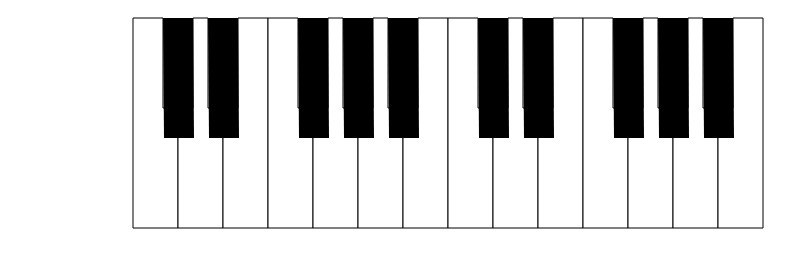
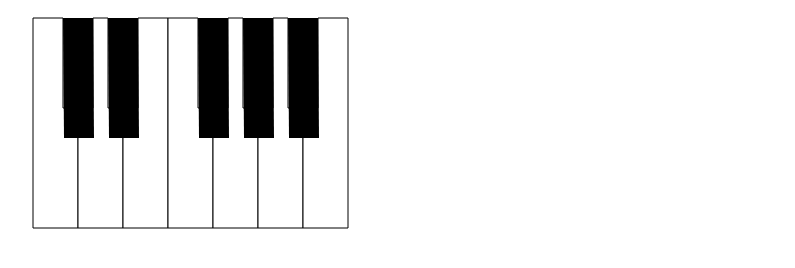
Before and after one commit to sarahtam718/piano-component, a plain HTML site: page index.html in a window 1280 px wide. Shown: the whole page, without its empty margins (75-870 px from the left). Drawn offline with nearby package versions, Linux system fonts and the light colour scheme.

Commit message:
one octave version

```diff
--- a/app.js
+++ b/app.js
@@ -1,11 +1,19 @@
 const keysPlayed = [];
 
 $(".pianoKey").click(function () {
+    // var keyData = $(this)[0].id;
     var keyData = $(this)[0].id;
-    keysPlayed.push(keyData);
-    console.log(keysPlayed)
-    // console.log(keyData);
+    // keysPlayed.push(keyData);
+    // console.log(keysPlayed)
+    console.log(keyData);
     // var audioClip = $("#c_octave1_audio")[0];
     // console.log("the sound: ", audioClip);
     // audioClip.play();
 });
+
+// NEXT STEPS
+// a. display what user has chosen
+    // a1. be able to manipulate that sequence? is this a back-end job?
+// b. play each sound with a specific key
+    // b1. use hash tables?
+// c. active class added/removed when played
--- a/index.html
+++ b/index.html
@@ -10,13 +10,15 @@
 </head>
 
 <body>
-    <!-- /*  mostly copied from ethan jarell */ -->
-    <svg class="piano" height="230" width="1000">
-        <polygon points="200,10 230,10 230,100 245,100 245,220 200,220 200,10" class="white pianoKey" id="0" />
+    <!-- /*  80% copied from ethan jarell */ -->
+    <div class="svg-container">
+        <svg class="piano">
+            <polygon points="200,10 230,10 230,100 245,100 245,220 200,220 200,10" class="white pianoKey" data-key="500"
+                id="0" />
 
 
-        <polygon points="245,100 260,100 260,10 275,10 275,100 290,100 290,220 245,220 245,100" class="white pianoKey"
-            id="2" />
+            <polygon points="245,100 260,100 260,10 275,10 275,100 290,100 290,220 245,220 245,100"
+                class="white pianoKey" id="2" />
 
 
             <polygon points="305,10 335,10 335,220 290,220 290,100 305,100 305,10" class="white pianoKey" id="5" />
@@ -25,16 +27,16 @@
             <polygon points="335,10 365,10 365,100 380,100 380,220 335,220 335,10" class="white pianoKey" id="6" />
 
 
-        <polygon points="380,100 395,100 395,10 410,10 410,100 425,100 425,220 380,220 380,100" class="white pianoKey"
-            id="8" />
+            <polygon points="380,100 395,100 395,10 410,10 410,100 425,100 425,220 380,220 380,100"
+                class="white pianoKey" id="8" />
 
 
-        <polygon points="425,100 440,100 440,10 455,10 455,100 470,100 470,220 425,220 425,100" class="white pianoKey"
-            id="10" />
+            <polygon points="425,100 440,100 440,10 455,10 455,100 470,100 470,220 425,220 425,100"
+                class="white pianoKey" id="10" />
 
             <polygon points="470,100 485,100 485,10 515,10 515,220 470,220 470,100" class="white pianoKey" id="12" />
 
-        <polygon points="515,10 545,10 545,100 560,100 560,220 515,220 515,10" class="white pianoKey" id="13" />
+            <!-- <polygon points="515,10 545,10 545,100 560,100 560,220 515,220 515,10" class="white pianoKey" id="13" />
 
             <polygon points="560,100 575,100 575,10 590,10 590,100 605,100 605,220 560,220" class="white pianoKey"
                 id="15" />
@@ -43,27 +45,28 @@
 
             <polygon points="650,10 680,10 680,100 695,100 695,220 650,220 650,10" class="white pianoKey" id="18" />
 
-        <polygon points="695,100 710,100 710,10 725,10 725,100 740,100 740,220 695,220 695,100" class="white pianoKey"
-            id="20" />
+            <polygon points="695,100 710,100 710,10 725,10 725,100 740,100 740,220 695,220 695,100"
+                class="white pianoKey" id="20" />
 
-        <polygon points="740,100 755,100 755,10 770,10 770,100 785,100 785,220 740,220 740,100" class="white pianoKey"
-            id="22" id="key5" />
+            <polygon points="740,100 755,100 755,10 770,10 770,100 785,100 785,220 740,220 740,100"
+                class="white pianoKey" id="22" id="key5" />
 
-        <polygon points="785,100 800,100 800,10 830,10 830,220 785,220 785,100" class="white pianoKey" id="24" />
+            <polygon points="785,100 800,100 800,10 830,10 830,220 785,220 785,100" class="white pianoKey" id="24" /> -->
 
             <polygon points="230,10 260,10 261,130 231,130 230,10" class="black pianoKey" id="2" />
             <polygon points="275,10 305,10 306,130 276,130 275,10" class="black pianoKey" id="4" />
             <polygon points="365,10 395,10 396,130 366,130 365,10" class="black pianoKey" id="7" />
             <polygon points="410,10 440,10 441,130 411,130 410,10" class="black pianoKey" id="9" />
             <polygon points="455,10 485,10 486,130 456,130 455,10" class="black pianoKey" id="11" />
-        <polygon points="545,10 575,10 576,130 546,130 545,10" class="black pianoKey" id="14" />
+            <!-- <polygon points="545,10 575,10 576,130 546,130 545,10" class="black pianoKey" id="14" />
             <polygon points="590,10 620,10 621,130 591,130 590,10" class="black pianoKey" id="18" />
             <polygon points="680,10 710,10 711,130 681,130 680,10" class="black pianoKey" id="19" />
             <polygon points="725,10 755,10 756,130 726,130 725,10" class="black pianoKey" id="21" />
-        <polygon points="770,10 800,10 801,130 771,130 770,10" class="black pianoKey" id="23" />
+            <polygon points="770,10 800,10 801,130 771,130 770,10" class="black pianoKey" id="23" /> -->
         </svg>
+    </div>
 
-    <audio id="c_octave1_audio" src="./audio/middle_c.mp3"></audio>
+    <!-- <audio data-key="500" id="c_octave1_audio" src="./audio/middle_c.mp3"></audio>
     <audio id="c_octave1_sharp_audio" src="./audio/mid_c_sharp.mp3"></audio>
     <audio id="d_octave1_audio" src="./audio/middle_d.mp3"></audio>
     <audio id="d_octave1_sharp_audio" src="./audio/mid_d_sharp.mp3"></audio>
@@ -75,7 +78,6 @@
     <audio id="a_octave1_audio" src="./audio/middle_a.mp3"></audio>
     <audio id="a_octave1_sharp_audio" src="./audio/mid_a_sharp.mp3"></audio>
     <audio id="b_octave1_audio" src="./audio/middle_b.mp3"></audio>
-
     <audio id="c_octave2_audio" src="./audio/high_c.mp3"></audio>
     <audio id="c_octave2_sharp_audio" src="./audio/high_c_sharp.mp3"></audio>
     <audio id="d_octave2_audio" src="./audio/high_d.mp3"></audio>
@@ -87,11 +89,11 @@
     <audio id="g_octave2_sharp_audio" src="./audio/high_g_sharp.mp3"></audio>
     <audio id="a_octave2_audio" src="./audio/high_a.mp3"></audio>
     <audio id="a_octave2_sharp_audio" src="./audio/high_a_sharp.mp3"></audio>
-    <audio id="b_octave2_audio" src="./audio/high_b.mp3"></audio>
+    <audio id="b_octave2_audio" src="./audio/high_b.mp3"></audio> -->
+    <!-- end of copied material -->
 
     <script src="https://ajax.googleapis.com/ajax/libs/jquery/3.3.1/jquery.min.js"></script>
     <script src="app.js"></script>
-    <!-- end of copied material -->
 </body>
 
 </html>
--- a/style.css
+++ b/style.css
@@ -1,3 +1,14 @@
+.svg-container {
+  height: auto;
+  width: 100%;
+}
+
+.piano {
+  height: 230px;
+  width: 1000px;
+  margin-left: -100px;
+}
+
 /*  copied from ethan jarell */
 .white {
     fill:white;
```
Lines whose indentation alone changed are shown as unchanged.
